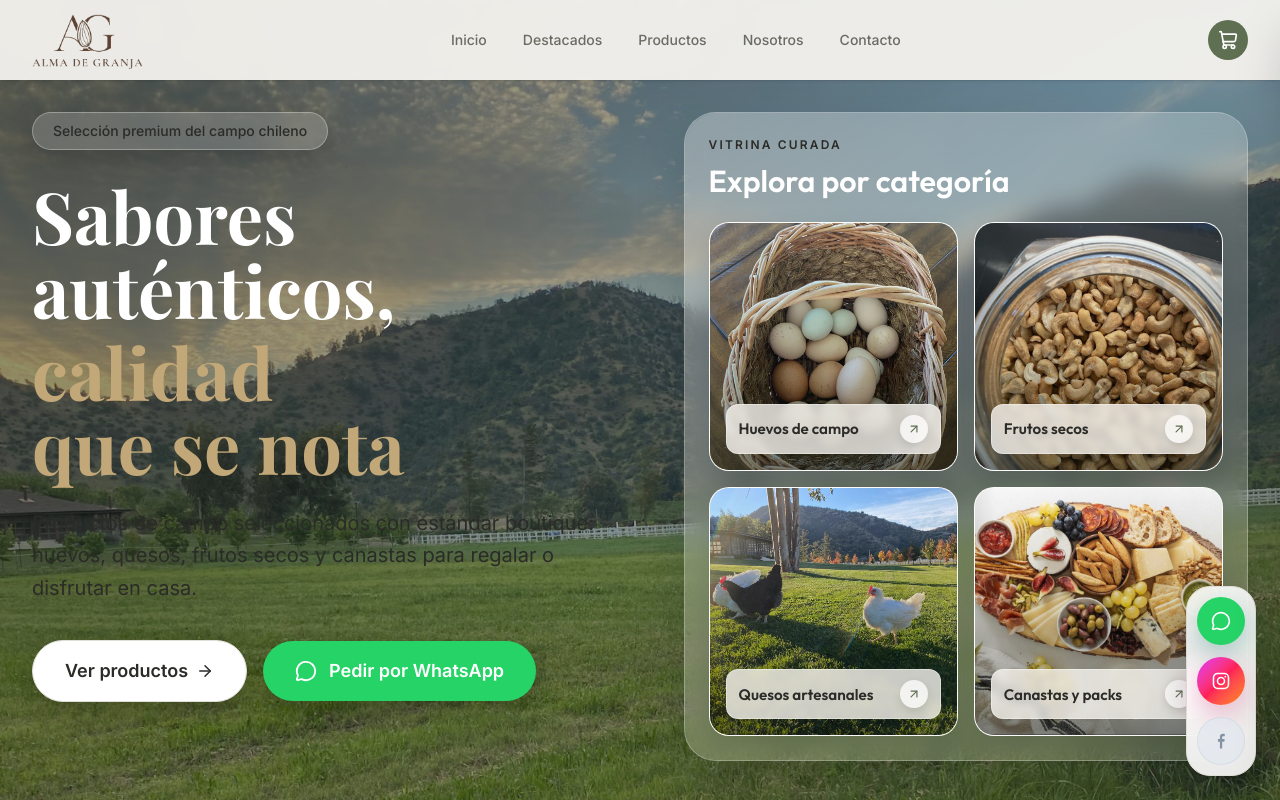
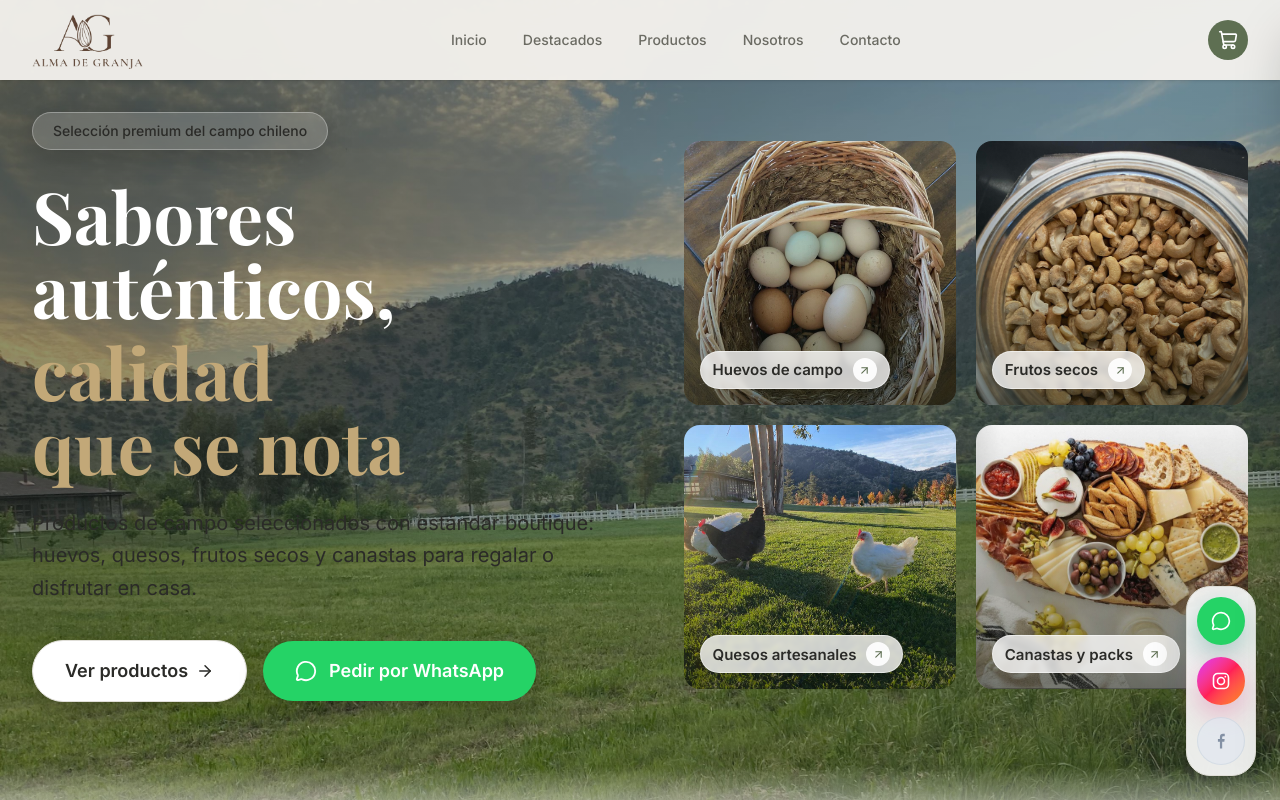
Before and after one commit to fpgalarce-creator/adg_vf, a React (Vite) app in the folder client/: page / in a window 1280 px wide. Shown: the top 800 px of the page. Built offline with nearby package versions, Linux system fonts and the light colour scheme.

Commit message:
Refine hero category panel to floating 2x2 cards

```diff
--- a/client/src/components/Hero.jsx
+++ b/client/src/components/Hero.jsx
@@ -18,7 +18,7 @@ export default function Hero() {
       </div>
 
       <div className="relative z-10 max-w-7xl mx-auto px-4 sm:px-6 lg:px-8 pt-24 pb-28 sm:pb-32 lg:pt-28 lg:pb-36">
-        <div className="grid items-start gap-8 lg:gap-12 xl:gap-16 lg:grid-cols-[minmax(0,1.02fr)_minmax(0,0.98fr)]">
+        <div className="grid items-start lg:items-center gap-8 lg:gap-12 xl:gap-16 lg:grid-cols-[minmax(0,1.02fr)_minmax(0,0.98fr)]">
           <div className="max-w-2xl text-left">
             <ScrollAnimation>
               <span className="inline-flex items-center gap-2 bg-white/16 backdrop-blur-md px-5 py-2 rounded-full border border-white/30 mb-7 text-cream-50 text-sm font-medium shadow-[0_8px_28px_rgba(0,0,0,0.2)]">
--- a/client/src/components/HeroCategoriesPanel.jsx
+++ b/client/src/components/HeroCategoriesPanel.jsx
@@ -32,40 +32,34 @@ const categoryCards = [
 export default function HeroCategoriesPanel() {
   return (
     <ScrollAnimation delay={180}>
-      <aside className="relative rounded-[2rem] border border-white/30 bg-white/16 p-5 sm:p-6 backdrop-blur-md shadow-[0_20px_48px_rgba(15,23,42,0.2)]">
-        <div className="pointer-events-none absolute inset-0 rounded-[2rem] bg-gradient-to-br from-white/20 via-white/[0.06] to-transparent" />
-
-        <div className="relative">
-          <p className="text-xs font-semibold uppercase tracking-[0.18em] text-cream-100/90">Vitrina curada</p>
-          <h2 className="mt-2 font-heading text-2xl sm:text-[1.9rem] font-semibold text-white">Explora por categoría</h2>
-
-          <div className="mt-5 grid grid-cols-1 min-[500px]:grid-cols-2 gap-3.5 sm:gap-4">
+      <aside className="w-full lg:max-w-[36rem] lg:justify-self-end lg:pt-2 xl:pt-4">
+        <div className="grid grid-cols-1 sm:grid-cols-2 gap-3.5 sm:gap-4 lg:gap-5">
           {categoryCards.map((category) => (
             <Link
               key={category.id}
               to={`/productos?categoria=${category.id}`}
-                className="group relative isolate flex aspect-[1/1] overflow-hidden rounded-[1.25rem] border border-white/60 bg-white/94 text-[color:var(--text-primary)] shadow-[0_10px_24px_rgba(15,23,42,0.13)] transition-all duration-300 hover:-translate-y-1 hover:shadow-[0_18px_34px_rgba(15,23,42,0.2)]"
+              className="group relative isolate flex aspect-[1.2/1] sm:aspect-[1.03/1] overflow-hidden rounded-2xl text-white transition-all duration-300 ease-out hover:-translate-y-1 hover:shadow-[0_14px_30px_rgba(15,23,42,0.28)]"
+              aria-label={`Ver categoría ${category.title}`}
             >
               <img
                 src={category.image}
                 alt={category.title}
                 loading="lazy"
-                  className="absolute inset-0 h-full w-full object-cover transition-transform duration-500 ease-out group-hover:scale-105"
+                className="absolute inset-0 h-full w-full object-cover transition-transform duration-300 ease-out group-hover:scale-[1.045]"
               />
-                <div className="absolute inset-0 bg-gradient-to-t from-[#141910]/55 via-[#1f2618]/16 to-white/8 transition-colors duration-300 group-hover:from-[#141910]/62" />
+              <div className="absolute inset-0 bg-gradient-to-t from-[#13190f]/58 via-[#1b2314]/20 to-transparent transition-colors duration-300 group-hover:from-[#13190f]/64" />
 
-                <div className="relative mt-auto w-full p-3 sm:p-4">
-                  <div className="flex items-center justify-between gap-3 rounded-xl border border-white/35 bg-[#f8f6f0]/80 px-3 py-2.5 backdrop-blur-[3px] transition-colors duration-300 group-hover:bg-[#fbf9f2]/92 group-hover:border-[color:var(--accent)]/45">
-                    <h3 className="text-sm sm:text-[0.95rem] leading-tight font-semibold text-[color:var(--text-primary)]">{category.title}</h3>
-                    <span className="inline-flex h-7 w-7 shrink-0 items-center justify-center rounded-full bg-white/75 text-[color:var(--primary)] shadow-[0_4px_10px_rgba(35,43,29,0.15)] transition-all duration-300 group-hover:bg-white group-hover:translate-x-0.5 group-hover:-translate-y-0.5">
-                      <ArrowUpRight size={14} />
+              <div className="relative mt-auto w-full p-3 sm:p-3.5 lg:p-4">
+                <div className="inline-flex max-w-full items-center gap-2.5 rounded-full border border-white/50 bg-white/78 px-3 py-1.5 backdrop-blur-[2px] transition-colors duration-300 group-hover:bg-white/86">
+                  <span className="truncate text-sm sm:text-[0.94rem] font-semibold text-[color:var(--text-primary)]">{category.title}</span>
+                  <span className="inline-flex h-6 w-6 shrink-0 items-center justify-center rounded-full bg-white/92 text-[color:var(--primary)] transition-transform duration-300 ease-out group-hover:translate-x-0.5">
+                    <ArrowUpRight size={13} />
                   </span>
                 </div>
               </div>
             </Link>
           ))}
         </div>
-        </div>
       </aside>
     </ScrollAnimation>
   )
```
Lines whose indentation alone changed are shown as unchanged.
